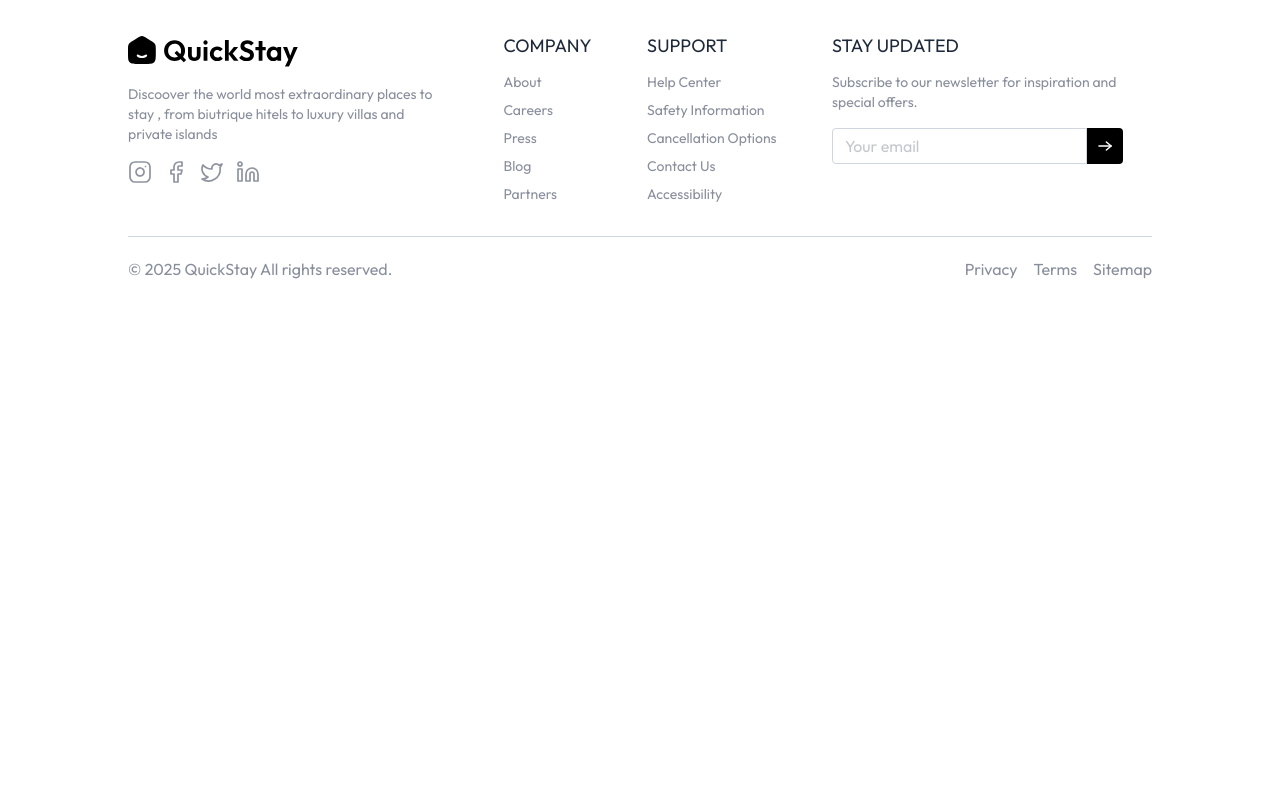
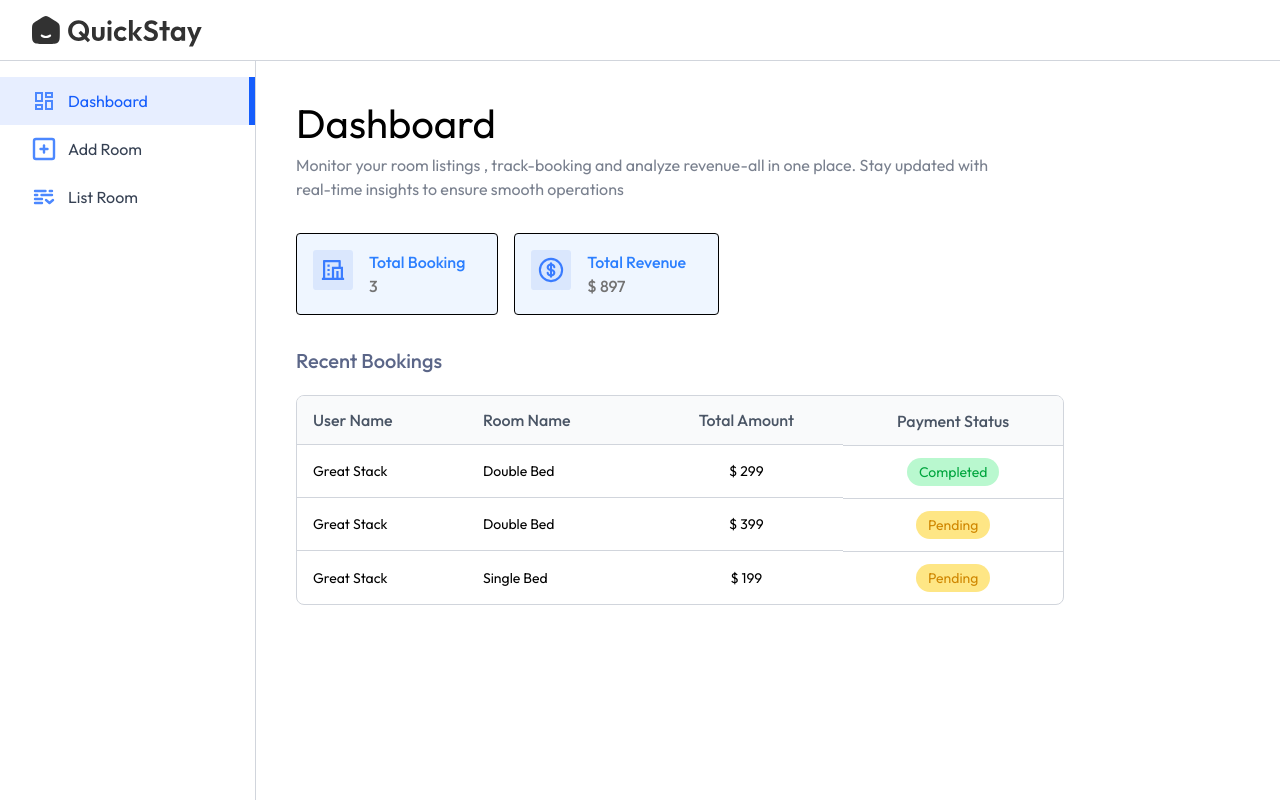
Before and after one commit to deV-12346/Hotel-Booking, a React (Vite) app in the folder Front-end/: page /owner in a window 1280 px wide. Built offline with nearby package versions, Linux system fonts and the light colour scheme; a web font is replaced by a local one.

Commit message:
Added dashboard

```diff
--- a/Front-end/src/App.jsx
+++ b/Front-end/src/App.jsx
@@ -7,21 +7,30 @@ import AllRooms from './Pages/AllRooms'
 import RoomDetails from './Components/RoomDetails'
 import MyBooking from './Pages/MyBooking'
 import HotelReg from './Components/HotelReg'
+import Layout from "./Pages/HotelOwner/Layout"
+import Dashboard from './Pages/HotelOwner/Dashboard'
+import AddRoom from './Pages/HotelOwner/AddRoom'
+import ListRoom from './Pages/HotelOwner/ListRoom'
 const App = () => {
   const isOwner = useLocation().pathname.includes("owner")
   return (
     <div>
      {!isOwner && <Navbar/>}
     {false &&  <HotelReg /> }
-    <div className='min-h[70vh]'>
+    <div className='min-h-[70vh]'>
      <Routes>
       <Route path='/' element={<Home/>} />
       <Route path='/rooms' element={<AllRooms />}/>
       <Route path='/rooms/:id' element={<RoomDetails/>} />
       <Route path='my-bookings' element={<MyBooking />} />
+      <Route path='/owner' element={<Layout />} >
+          <Route index element={<Dashboard/>} />
+          <Route path='add-room' element={<AddRoom/>} />
+          <Route path='list-room' element={<ListRoom/>} />
+      </Route>
      </Routes>
     </div>
-    <Footer />
+    {! isOwner && <Footer /> }
     </div>
   )
 }
--- /dev/null
+++ b/Front-end/src/Components/HotelOwner/Navbar.jsx
@@ -0,0 +1,17 @@
+import React from 'react'
+import { assets } from '../../assets/assets'
+import { Link } from 'react-router-dom'
+import { UserButton } from '@clerk/clerk-react'
+const Navbar = () => {
+  return (
+    <div className='flex items-center justify-between  px-4 md:px-8 border-b  border-gray-300
+    py-3 bg-white transition-all duration-300'>
+      <Link to="/">
+      <img src={assets.logo} alt="logo" className='h-9 invert opacity-80' />
+      </Link>
+      <UserButton />
+    </div>
+  )
+}
+
+export default Navbar
--- /dev/null
+++ b/Front-end/src/Components/HotelOwner/Sidebar.jsx
@@ -0,0 +1,41 @@
+import React from 'react'
+import { assets } from '../../assets/assets'
+import { NavLink } from 'react-router-dom'
+
+const Sidebar = () => {
+      const sidebarlinks = [
+          {
+            name:"Dashboard",
+            path:"/owner",
+            icon:assets.dashboardIcon
+          },
+          {
+            name:"Add Room",
+            path:"/owner/add-room",
+            icon:assets.addIcon
+          },
+          {
+            name:"List Room",
+            path:"/owner/list-room",
+            icon:assets.listIcon
+          },
+      ]
+  return (
+    <div className='w-16 md:w-64 text-base border-r border-gray-300 pt-4 flex flex-col transition-all
+    duration-300 '>
+     {sidebarlinks.map((item,index)=>(
+      <NavLink to={item.path} key={index} end="/owner"
+       className={({isActive})=>`flex items-center py-3 px-4 md:px-8 gap-3
+       ${isActive ?
+       "border-r-4 md:border-r-[6px] bg-blue-600/10 border-blue-600 text-blue-600"
+        :
+        "hover:bg-gray-100/90 border-white text-gray-700"}`}>
+          <img src={item.icon} alt="icon" className='min-h-6 min-w-6' />
+          <p className='hidden md:block text-center'>{item.name}</p>
+      </NavLink>
+     ))}
+    </div>
+  )
+}
+
+export default Sidebar
--- /dev/null
+++ b/Front-end/src/Pages/HotelOwner/AddRoom.jsx
@@ -0,0 +1,9 @@
+import React from 'react'
+
+const AddRoom = () => {
+  return (
+    <div>AddRoom</div>
+  )
+}
+
+export default AddRoom
--- /dev/null
+++ b/Front-end/src/Pages/HotelOwner/Dashboard.jsx
@@ -0,0 +1,78 @@
+import React, { useState } from 'react'
+import Titlte from '../../Components/Titlte'
+import { assets, dashboardDummyData } from '../../assets/assets'
+
+const Dashboard = () => {
+      const [dashboarddata,setDashboarddata] = useState(dashboardDummyData)
+  return (
+    <div>
+      <Titlte  align="left" font="outfit" title="Dashboard"
+      subtitle="Monitor your room listings , track-booking and analyze revenue-all in one place.
+      Stay updated with real-time insights to ensure smooth operations" />
+      <div className='flex gap-4 my-8 '>
+            {/* total booking */}
+            <div className='bg-blue-50 border rounded border-primary-10 flex p-4 pr-8 '>
+                  <img src={assets.totalBookingIcon} alt="total-booking-icon"
+                  className='h-10 max-sm:hidden'/>
+                  <div className='flex flex-col sm:ml-4 font-medium'>
+                        <p className='text-blue-500 text-base'>Total Booking</p>
+                        <p className='text-neutral-500 text-base'>{dashboarddata.totalBookings}</p>
+                  </div>
+            </div>
+            {/* total revenue */}
+            <div className='bg-blue-50 border rounded border-primary-10 flex p-4 pr-8 '>
+                  <img src={assets.totalRevenueIcon} alt="total-booking-icon"
+                  className='h-10 max-sm:hidden'/>
+                  <div className='flex flex-col sm:ml-4 font-medium'>
+                        <p className='text-blue-500 text-base'>Total Revenue</p>
+                        <p className='text-neutral-500 text-base'>$ {dashboarddata.totalRevenue}</p>
+                  </div>
+            </div>
+      </div>
+      {/* recent booking */}
+      <h2 className='text-xl text-blue-950/70 mb-5 font-medium'>Recent Bookings</h2>
+      <div className='w-full max-w-3xl text-left border border-gray-300 rounded-lg
+      overflow-y-scroll man-h-80'>
+            <table className='w-full'>
+            <thead className='bg-gray-50'>
+                  <tr>
+                        <th className='py-3 px-4 text-gray-600 font-medium'>User Name</th>
+                        <th className='py-3 px-4 text-gray-600 font-medium max-sm:hidden'>Room Name</th>
+                        <th className='py-3 px-4 text-gray-600 font-medium text-center'>Total Amount</th>
+                        <th className='py-3 px-4 text-gray-600 font-medium text-center'>Payment Status</th>
+                  </tr>
+            </thead>
+            <tbody className='text-sm' >
+                   {dashboarddata.bookings.map((item,index)=>(
+                        <tr key={index}>
+
+                            <td className='px-4 py-3 text-gra-700 border-t border-gray-300'>
+                              {item.user.username}
+                              </td>
+
+                            <td className='px-4 py-3 text-gra-700 border-t border-gray-300 max-sm:hidden'>
+                              {item.room.roomType}
+                              </td>
+
+                            <td className='px-4 py-3 text-gra-700 border-t border-gray-300 text-center'>
+                              $ {item.totalPrice}
+                              </td>
+
+                            <td className='px-4 py-3 text-gra-700 border-t border-gray-300 flex'>
+                              <button className={`py-1 px-3 text-sm rounded-full mx-auto
+                              ${item.isPaid ? "bg-green-200 text-green-600 "
+                                     :
+                              " bg-amber-200 text-yellow-600"}`}>
+                                    {item.isPaid ? "Completed" : "Pending"}
+                              </button>
+                            </td>
+                        </tr>
+                   ))}
+            </tbody>
+            </table>
+      </div>
+    </div>
+  )
+}
+
+export default Dashboard
--- /dev/null
+++ b/Front-end/src/Pages/HotelOwner/Layout.jsx
@@ -0,0 +1,20 @@
+import React from 'react'
+import Navbar from '../../Components/HotelOwner/Navbar'
+import Sidebar from '../../Components/HotelOwner/Sidebar'
+import { Outlet } from 'react-router-dom'
+
+const Layout = () => {
+  return (
+    <div className='flex flex-col h-screen'>
+    <Navbar />
+    <div className='flex h-full '>
+      <Sidebar/>
+      <div className='flex-1 p-4 pt-10 md:px-10 h-full'>
+      <Outlet />
+      </div>
+    </div>
+   </div>
+  )
+}
+
+export default Layout
--- /dev/null
+++ b/Front-end/src/Pages/HotelOwner/ListRoom.jsx
@@ -0,0 +1,9 @@
+import React from 'react'
+
+const ListRoom = () => {
+  return (
+    <div>ListRoom</div>
+  )
+}
+
+export default ListRoom
```
